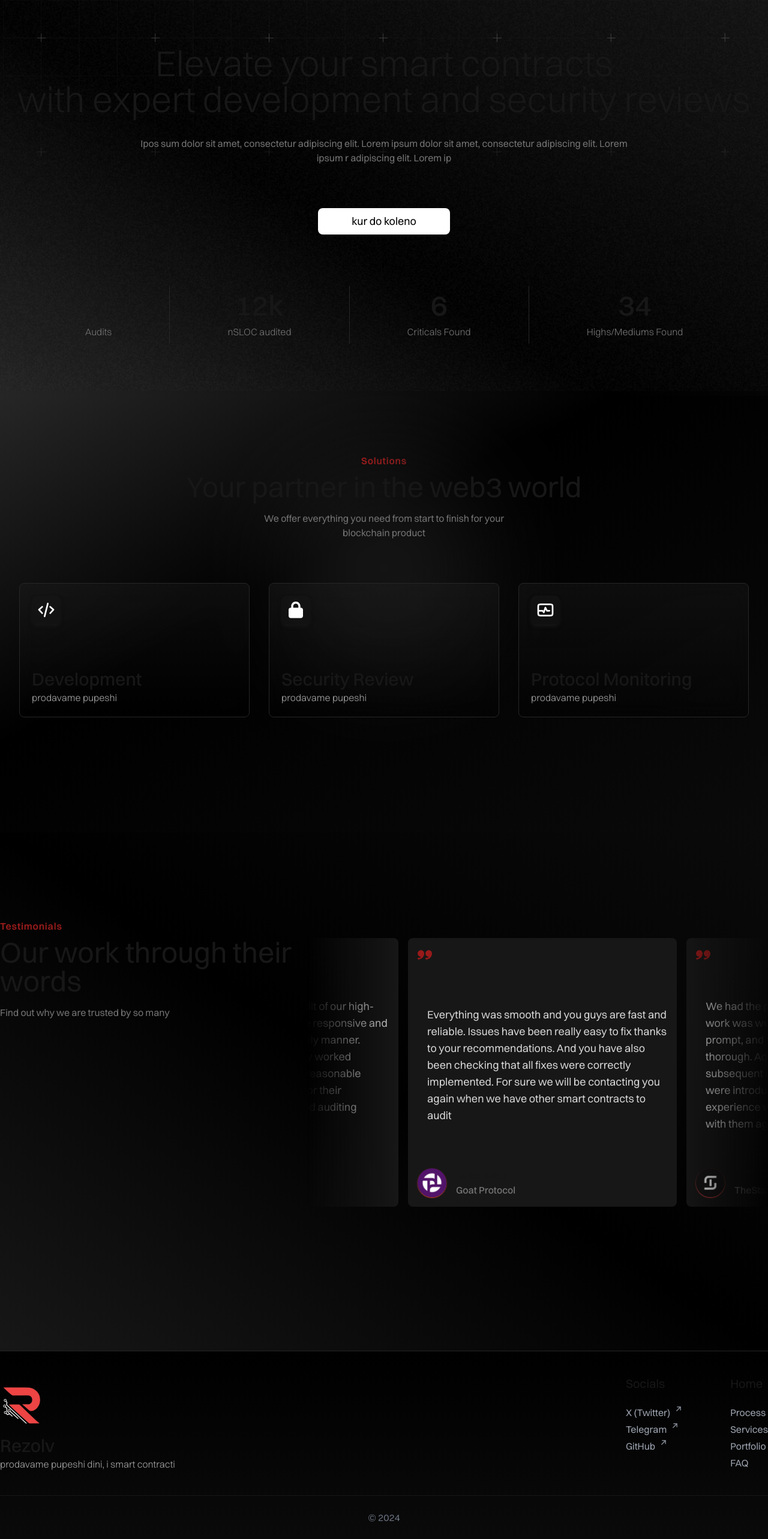
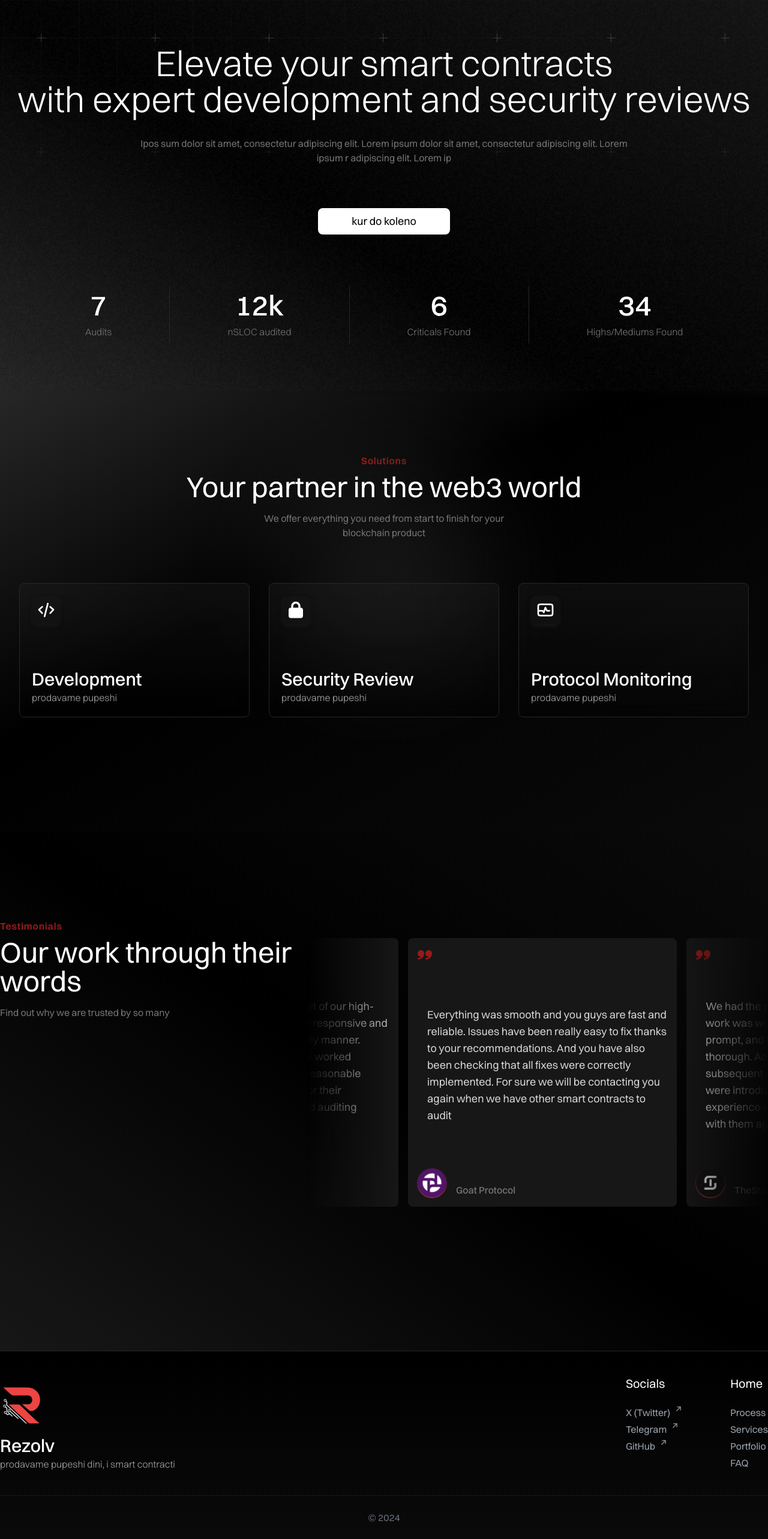
Before and after one commit to notbozho/rezolv, a Next.js app: page / in a window 1280 px wide. Shown: the part 148-2714 px from the top of the page at 60% size. Built offline with nearby package versions, Linux system fonts and the light colour scheme.

Commit message:
fix white

```diff
--- a/src/app/components/Footer.tsx
+++ b/src/app/components/Footer.tsx
@@ -15,14 +15,16 @@
                             height={100}
                             className="-ml-4"
                         />
-                        <h1 className="text-3xl font-medium">Rezolv</h1>
+                        <h1 className="text-3xl font-medium text-white">
+                            Rezolv
+                        </h1>
                         <p className="font-light text-neutral-400">
                             prodavame pupeshi dini, i smart contracti
                         </p>
                     </div>
                     <div className="flex space-x-20">
                         <div className="space-y-5">
-                            <p className="text-xl"> Socials</p>
+                            <p className="text-xl text-white"> Socials</p>
                             <ul className="flex flex-col text-gray-400">
                                 <li>
                                     <a
@@ -54,7 +56,7 @@
                             </ul>
                         </div>
                         <div className="space-y-5">
-                            <p className="text-xl">Home</p>
+                            <p className="text-xl text-white">Home</p>
                             <nav className="flex flex-col text-gray-400">
                                 <a
                                     href="#"
--- a/src/app/sections/Hero/index.tsx
+++ b/src/app/sections/Hero/index.tsx
@@ -91,7 +91,7 @@
             </div>
             <div className="container relative mx-auto flex flex-col items-center justify-center space-y-8 overflow-hidden">
                 <h1
-                    className="pt-32 text-center text-6xl font-light opacity-0"
+                    className="pt-32 text-center text-6xl font-light text-white opacity-0"
                     id="header"
                 >
                     Elevate your smart contracts <br />
@@ -118,21 +118,30 @@
                 id="stats"
             >
                 <div className="flex flex-col items-center space-y-2">
-                    <p className="text-5xl font-medium" id="stat-value">
+                    <p
+                        className="text-5xl font-medium text-white"
+                        id="stat-value"
+                    >
                         7
                     </p>
                     <p className="font-light text-neutral-500">Audits</p>
                 </div>
                 <hr className="h-24 border-r border-neutral-800" />
                 <div className="flex flex-col items-center space-y-2">
-                    <p className="text-5xl font-medium" id="stat-value">
+                    <p
+                        className="text-5xl font-medium text-white"
+                        id="stat-value"
+                    >
                         12k
                     </p>
                     <p className="font-light text-neutral-500">nSLOC audited</p>
                 </div>
                 <hr className="h-24 border-r border-neutral-800" />
                 <div className="flex flex-col items-center space-y-2">
-                    <p className="text-5xl font-medium" id="stat-value">
+                    <p
+                        className="text-5xl font-medium text-white"
+                        id="stat-value"
+                    >
                         6
                     </p>
                     <p className="font-light text-neutral-500">
@@ -141,7 +150,10 @@
                 </div>
                 <hr className="h-24 border-r border-neutral-800" />
                 <div className="flex flex-col items-center space-y-2">
-                    <p className="text-5xl font-medium" id="stat-value">
+                    <p
+                        className="text-5xl font-medium text-white"
+                        id="stat-value"
+                    >
                         34
                     </p>
                     <p className="font-light text-neutral-500">
--- a/src/app/sections/Services/Item.tsx
+++ b/src/app/sections/Services/Item.tsx
@@ -74,7 +74,7 @@
                 <Icon className="invert" />
             </div>
             <div className="flex flex-col">
-                <p className="text-3xl font-medium">{header}</p>
+                <p className="text-3xl font-medium text-white">{header}</p>
                 <p className="font-light text-neutral-400">{description}</p>
             </div>
 
--- a/src/app/sections/Services/index.tsx
+++ b/src/app/sections/Services/index.tsx
@@ -74,7 +74,10 @@
                     <p className="relative bg-gradient-to-r from-red-800 to-red-900 bg-clip-text pb-2 text-center font-semibold tracking-wider text-transparent">
                         Solutions
                     </p>
-                    <h2 className="pb-4 text-center text-5xl" id="header">
+                    <h2
+                        className="pb-4 text-center text-5xl text-white"
+                        id="header"
+                    >
                         Your partner in the web3 world
                     </h2>
                     <p
--- a/src/app/sections/Testimonials/index.tsx
+++ b/src/app/sections/Testimonials/index.tsx
@@ -81,7 +81,10 @@
                     <p className="bg-gradient-to-r from-red-800 to-red-900 bg-clip-text pb-2 font-semibold tracking-wider text-transparent">
                         Testimonials
                     </p>
-                    <h2 className="pb-4 text-4xl md:text-5xl" id="header">
+                    <h2
+                        className="pb-4 text-4xl text-white md:text-5xl"
+                        id="header"
+                    >
                         Our work through their words
                     </h2>
                     <p
```
